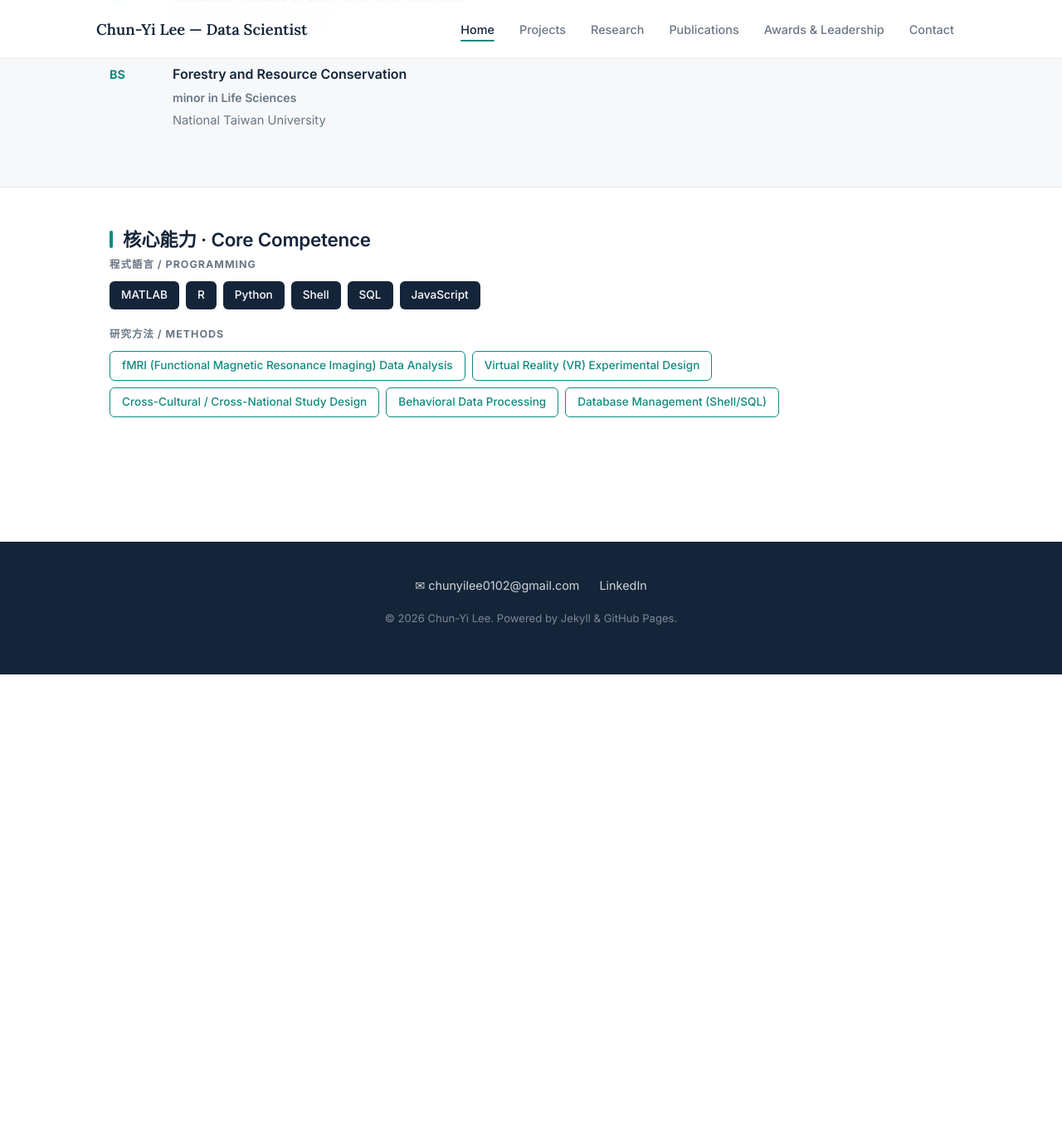
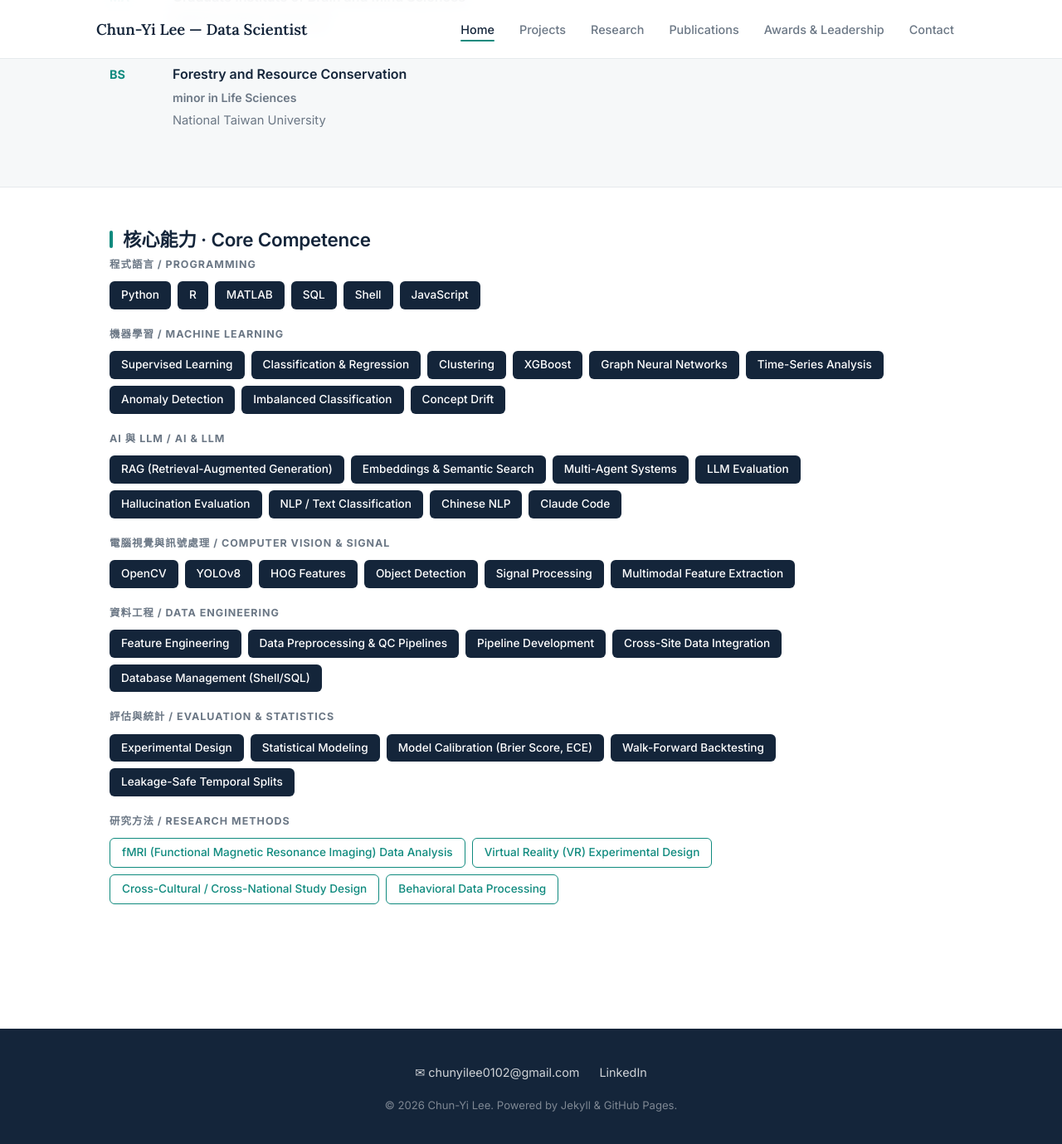
Before and after one commit to JamesLeeCY/JamesLeeCY.github.io, a Jekyll site: the page built from index.html, in a window 1280 px wide and 1400 px high, scrolled down 791 px. Shown: the top 1379 px of the window at 83% size. Built offline with Jekyll 4.4.1, drawn with Linux system fonts in a browser that asks for light colours; before the commit the page ends 1604 px from its top, so only the background shows below that.

Commit message:
Expand skills into industry-facing groups; make template data-driven

```diff
--- a/_data/skills.yml
+++ b/_data/skills.yml
@@ -1,14 +1,74 @@
-languages:
-  - MATLAB
-  - R
-  - Python
-  - Shell
-  - SQL
-  - JavaScript
+# 技能區塊資料。每個 group 會依序渲染成一個類別。
+# style: tag    → 實心標籤（tag-list）— 用於核心技術能力
+# style: method → 外框標籤（method-list）— 用於研究方法
+groups:
+  - title: "程式語言 / Programming"
+    style: tag
+    items:
+      - Python
+      - R
+      - MATLAB
+      - SQL
+      - Shell
+      - JavaScript
 
-methods:
-  - "fMRI (Functional Magnetic Resonance Imaging) Data Analysis"
-  - "Virtual Reality (VR) Experimental Design"
-  - "Cross-Cultural / Cross-National Study Design"
-  - "Behavioral Data Processing"
-  - "Database Management (Shell/SQL)"
+  - title: "機器學習 / Machine Learning"
+    style: tag
+    items:
+      - Supervised Learning
+      - Classification & Regression
+      - Clustering
+      - XGBoost
+      - Graph Neural Networks
+      - Time-Series Analysis
+      - Anomaly Detection
+      - Imbalanced Classification
+      - Concept Drift
+
+  - title: "AI 與 LLM / AI & LLM"
+    style: tag
+    items:
+      - RAG (Retrieval-Augmented Generation)
+      - Embeddings & Semantic Search
+      - Multi-Agent Systems
+      - LLM Evaluation
+      - Hallucination Evaluation
+      - NLP / Text Classification
+      - Chinese NLP
+      - Claude Code
+
+  - title: "電腦視覺與訊號處理 / Computer Vision & Signal"
+    style: tag
+    items:
+      - OpenCV
+      - YOLOv8
+      - HOG Features
+      - Object Detection
+      - Signal Processing
+      - Multimodal Feature Extraction
+
+  - title: "資料工程 / Data Engineering"
+    style: tag
+    items:
+      - Feature Engineering
+      - Data Preprocessing & QC Pipelines
+      - Pipeline Development
+      - Cross-Site Data Integration
+      - Database Management (Shell/SQL)
+
+  - title: "評估與統計 / Evaluation & Statistics"
+    style: tag
+    items:
+      - Experimental Design
+      - Statistical Modeling
+      - Model Calibration (Brier Score, ECE)
+      - Walk-Forward Backtesting
+      - Leakage-Safe Temporal Splits
+
+  - title: "研究方法 / Research Methods"
+    style: method
+    items:
+      - "fMRI (Functional Magnetic Resonance Imaging) Data Analysis"
+      - "Virtual Reality (VR) Experimental Design"
+      - "Cross-Cultural / Cross-National Study Design"
+      - "Behavioral Data Processing"
--- a/_includes/skills.html
+++ b/_includes/skills.html
@@ -1,18 +1,12 @@
 <div class="skills-section">
+    {% for group in site.data.skills.groups %}
     <div class="skills-group">
-        <h4>程式語言 / Programming</h4>
-        <ul class="tag-list">
-            {% for lang in site.data.skills.languages %}
-            <li>{{ lang }}</li>
+        <h4>{{ group.title }}</h4>
+        <ul class="{% if group.style == 'method' %}method-list{% else %}tag-list{% endif %}">
+            {% for item in group.items %}
+            <li>{{ item }}</li>
             {% endfor %}
         </ul>
     </div>
-    <div class="skills-group">
-        <h4>研究方法 / Methods</h4>
-        <ul class="method-list">
-            {% for method in site.data.skills.methods %}
-            <li>{{ method }}</li>
-            {% endfor %}
-        </ul>
-    </div>
+    {% endfor %}
 </div>
```
